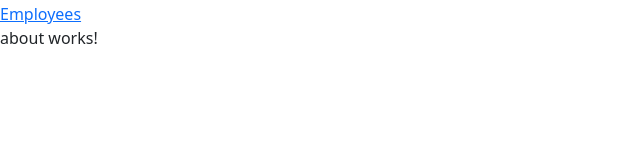
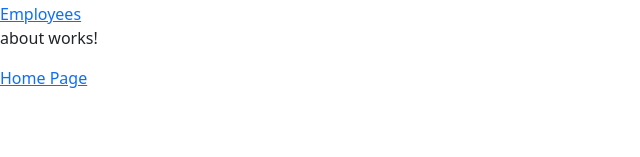
Before and after one commit to kdivyaswarnkar/Angular_RoutingDemo, an Angular app: page /about in a window 1280 px wide. Shown: the part 126-283 px from the top of the page, without its empty margins (0-640 px from the left). Built offline with nearby package versions, Linux system fonts and the light colour scheme.

Commit message:
Absolute And Relative Navigation In Angular

```diff
--- a/src/app/about/about.component.html
+++ b/src/app/about/about.component.html
@@ -1 +1,3 @@
 <p>about works!</p>
+
+<a routerLink="/home">Home Page</a>
```
